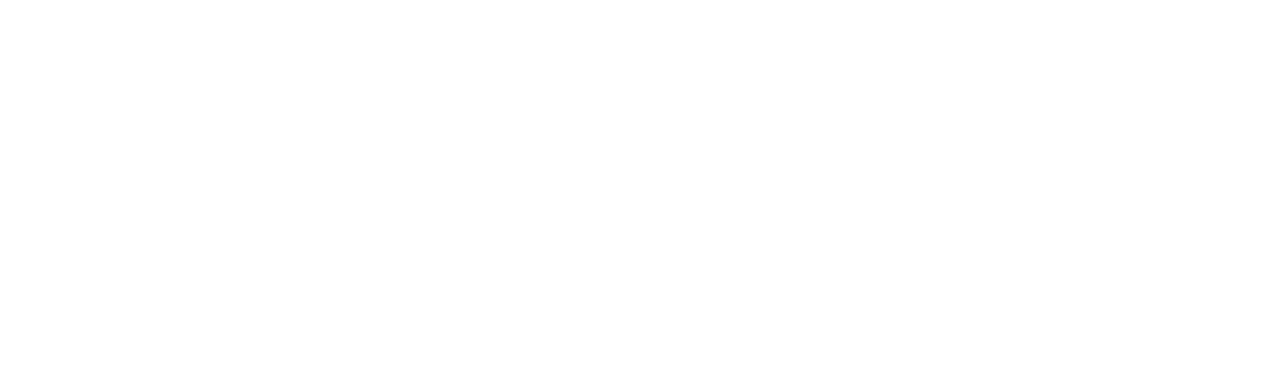
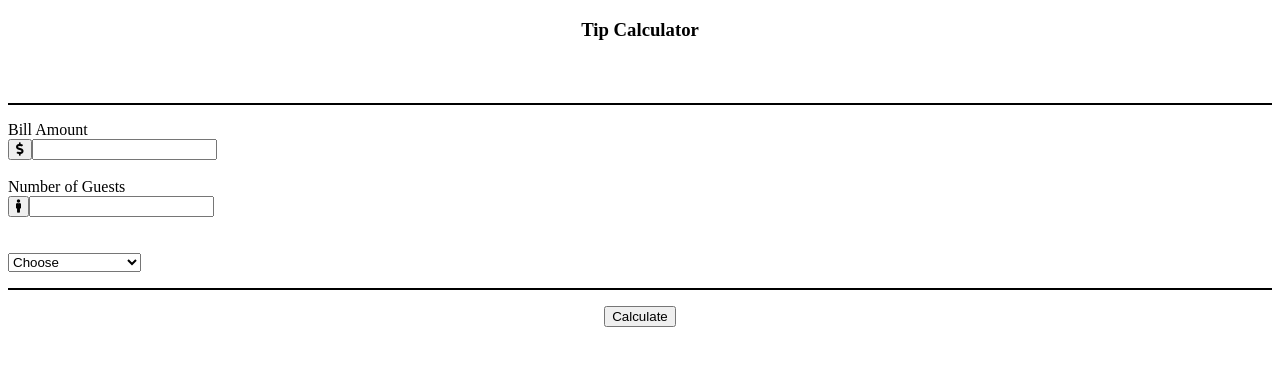
Before and after one commit to MFD-Dev/tipCalculator, a plain HTML site: page index.html in a window 1280 px wide. Drawn offline with Linux system fonts and the light colour scheme.

Commit message:
first commit

```diff
--- a/index.html
+++ b/index.html
@@ -6,3 +6,56 @@ Requirements:
 -The form should also let the user choose the percentage tip they want to give.
 -When they submit the form, show them the total with tip added.
 -Display the total tip amount as well so they know how much they're tipping. -->
+
+<!DOCTYPE html>
+<html lang="en">
+<head>
+    <meta charset="UTF-8">
+    <meta http-equiv="X-UA-Compatible" content="IE=edge">
+    <meta name="viewport" content="width=device-width, initial-scale=1.0">
+    <link rel="stylesheet" href="https://cdnjs.cloudflare.com/ajax/libs/font-awesome/5.15.3/css/all.min.css" integrity="sha512-iBBXm8fW90+nuLcSKlbmrPcLa0OT92xO1BIsZ+ywDWZCvqsWgccV3gFoRBv0z+8dLJgyAHIhR35VZc2oM/gI1w==" crossorigin="anonymous" referrerpolicy="no-referrer" />
+    <link rel="stylesheet" href="style.css">
+    <title>Document</title>
+</head>
+<body>
+
+
+
+    <div id="container">
+        <div id="calculator">
+            <h3 id="tip-calc"  >Tip Calculator</h3>
+             <br>
+             <p></p>
+        <label for="amount">Bill Amount</label>
+        <br>
+        <button><i class="fas fa-dollar-sign"></i></button><input id="amount" type="text">
+        <br>
+        <br>
+        <label for="guest">Number of Guests</label>
+        <br>
+        <button><i class="fas fa-male"></i></button><input id="guest" type="text">
+        <br>
+        <br>
+        <label for="Service Quality"></label>
+        <br>
+        <select id="quality">
+            <option disabled selected value ='0'>Choose</option>
+            <option value="0.3">30% - Outstanding</option>
+            <option value="0.3">20% - Good</option>
+            <option value="0.3">15% - OK</option>
+            <option value="0.3">10% - Bad</option>
+            <option value="0.3">5% - Not Good</option>
+        </select>
+        </div>
+        <div style="text-align: center">
+            <p></p>
+            <button id="calc-btn" onclick="calculate()">Calculate</button>
+
+        </div>
+        <!-- Display tip amount -->
+        <div id="tip-amount" ></div>
+
+    </div>
+    <script src="app.js"></script>
+</body>
+</html>
--- a/style.css
+++ b/style.css
@@ -0,0 +1,18 @@
+/* * {
+    border-style: ;
+} */
+
+#tip-calc {
+   text-align: center;
+   font-weight: bold;
+   /* border-bottom: 2px solid black; */
+   padding-bottom: 10px;
+}
+
+* p {
+     border-bottom: 2px solid black;
+}
+
+#alc-btn {
+    border-radius: 5px; width: fit-content;
+}
```
